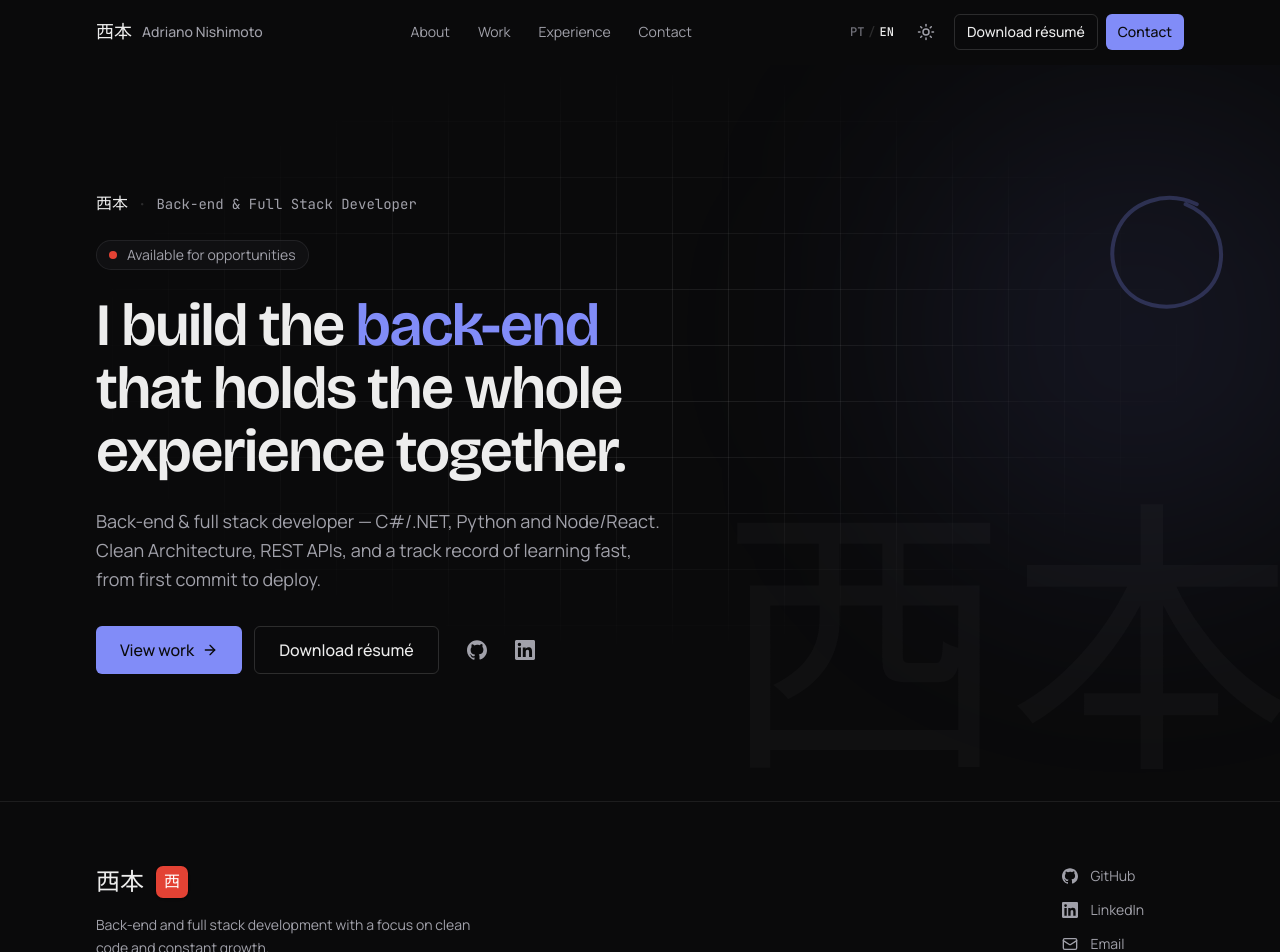
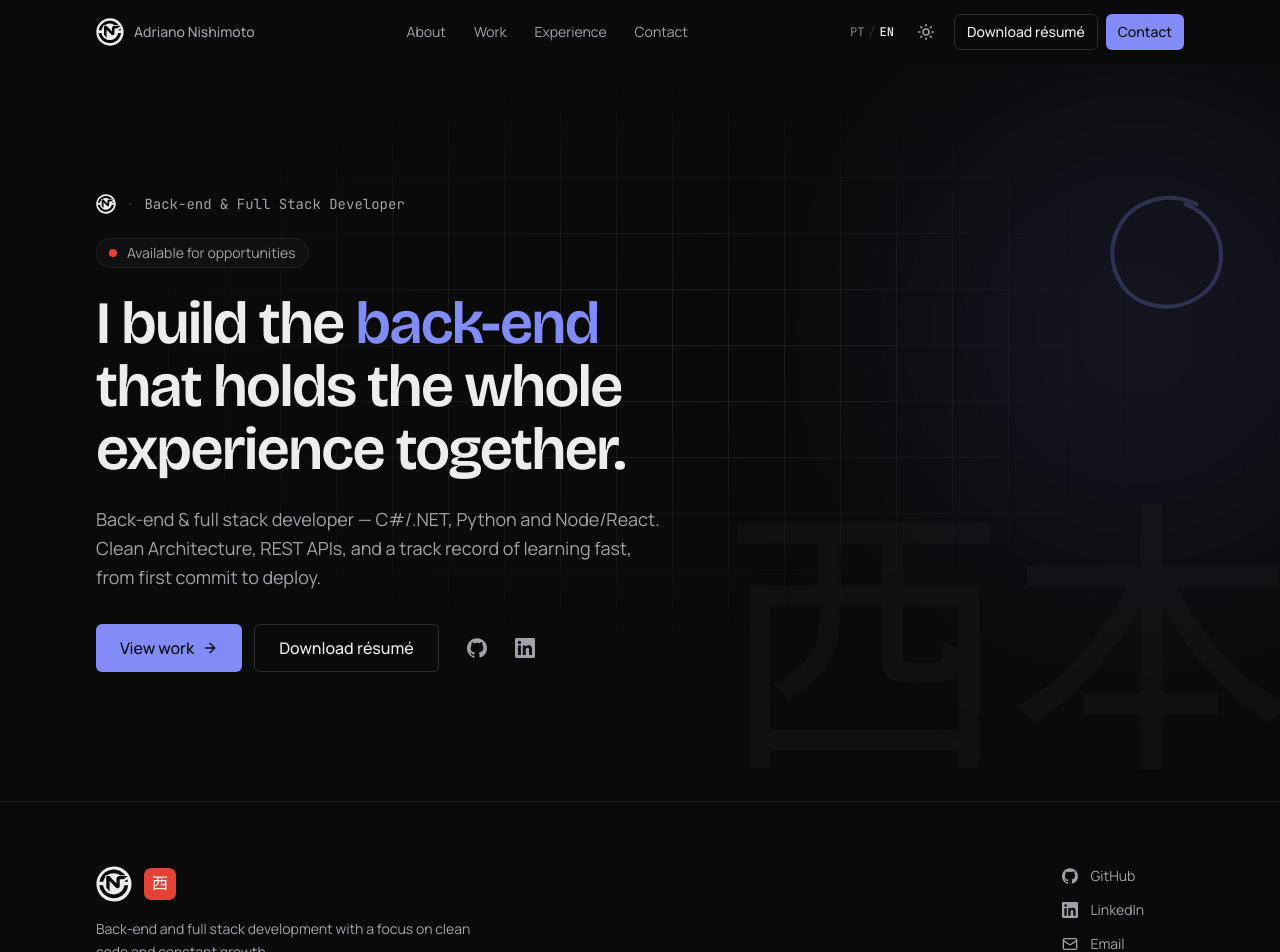
Before and after one commit to AdriYNishimoto/AdriYNishi-Portfolio, a Next.js app: page /en in a window 1280 px wide. Shown: the top 952 px of the page. Built offline with nearby package versions, Linux system fonts and the light colour scheme.

Commit message:
refactor: use NS logo instead of kanji mark in navbar, hero and footer

```diff
--- a/src/components/layout/footer.tsx
+++ b/src/components/layout/footer.tsx
@@ -2,6 +2,7 @@ import { getTranslations } from "next-intl/server";
 import { ArrowRight, Mail } from "lucide-react";
 import { GithubIcon, LinkedinIcon, WhatsappIcon } from "@/components/icons";
 import { Seal } from "@/components/decor/seal";
+import { Logo } from "@/components/brand/logo";
 import { siteConfig } from "@/config/site";
 import { Container } from "./section";
 
@@ -23,9 +24,7 @@ export async function Footer() {
         <div className="flex flex-col gap-10 md:flex-row md:items-start md:justify-between">
           <div className="max-w-sm">
             <div className="flex items-center gap-3">
-              <span className="font-jp text-2xl text-foreground" lang="ja">
-                西本
-              </span>
+              <Logo className="size-9 text-foreground" />
               <Seal />
             </div>
             <p className="mt-4 text-sm leading-relaxed text-muted">
--- a/src/components/layout/navbar.tsx
+++ b/src/components/layout/navbar.tsx
@@ -7,6 +7,7 @@ import { Link } from "@/i18n/navigation";
 import { cn } from "@/lib/utils";
 import { siteConfig, navItems } from "@/config/site";
 import { buttonVariants } from "@/components/ui/button";
+import { Logo } from "@/components/brand/logo";
 import { ThemeToggle } from "./theme-toggle";
 import { LocaleToggle } from "./locale-toggle";
 
@@ -44,12 +45,7 @@ export function Navbar() {
           className="group flex items-center gap-2.5"
           aria-label={siteConfig.name}
         >
-          <span
-            className="font-jp text-lg text-foreground transition-colors group-hover:text-accent"
-            lang="ja"
-          >
-            西本
-          </span>
+          <Logo className="size-7 text-foreground transition-colors group-hover:text-accent" />
           <span className="hidden text-sm font-medium text-muted sm:inline">
             {siteConfig.name}
           </span>
--- a/src/components/sections/hero.tsx
+++ b/src/components/sections/hero.tsx
@@ -2,6 +2,7 @@ import { getLocale, getTranslations } from "next-intl/server";
 import { ArrowRight } from "lucide-react";
 import { GithubIcon, LinkedinIcon } from "@/components/icons";
 import { Container } from "@/components/layout/section";
+import { Logo } from "@/components/brand/logo";
 import { Enso } from "@/components/decor/enso";
 import { buttonVariants } from "@/components/ui/button";
 import { siteConfig } from "@/config/site";
@@ -33,9 +34,7 @@ export async function Hero() {
       <Container>
         <div className="max-w-3xl">
           <p className="flex items-center gap-2.5 font-mono text-sm text-muted">
-            <span className="font-jp text-base text-foreground" lang="ja">
-              西本
-            </span>
+            <Logo className="size-5 text-foreground" />
             <span className="text-border-strong">·</span>
             {t("role")}
           </p>
```
